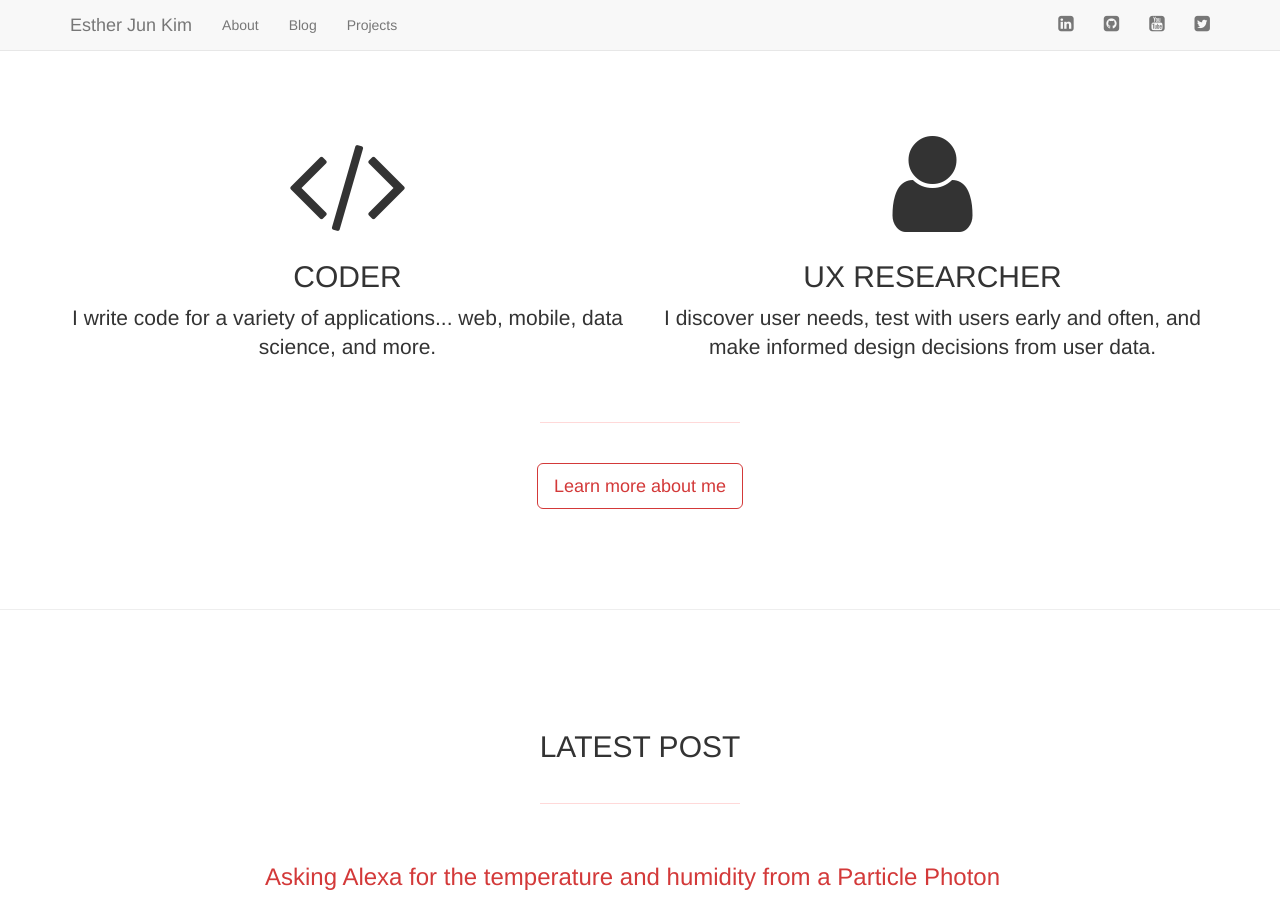
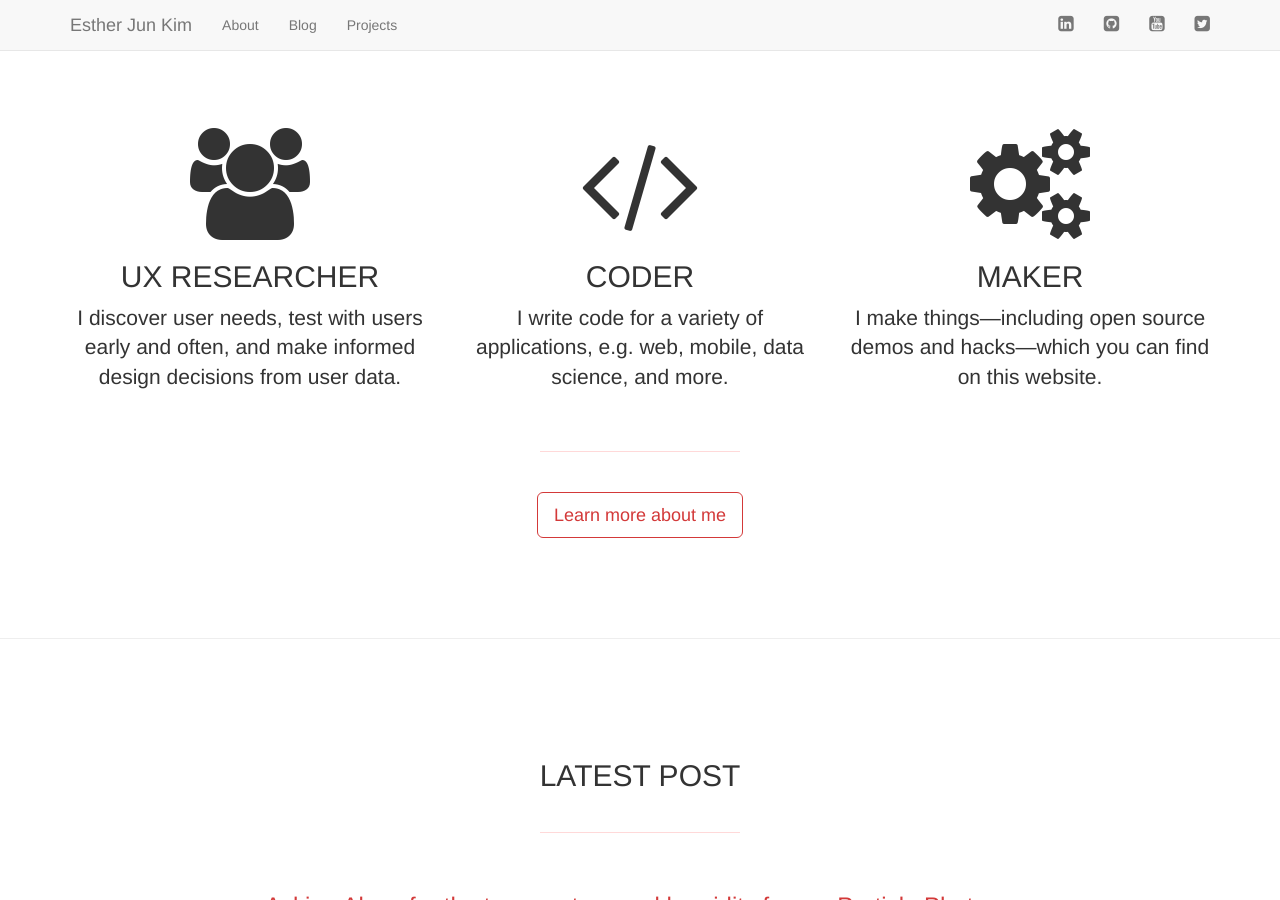
Before and after one commit to estherjk/estherjk.github.io, a Jekyll site: the page built from index.html, in a window 1280 px wide and 900 px high, scrolled down 408 px. Built offline with Jekyll 4.4.1, drawn with Linux system fonts in a browser that asks for light colours; nearby versions of some CDN libraries; some web fonts are replaced.

Commit message:
Update first site feature to UX researcher, coder, and maker

```diff
--- a/index.html
+++ b/index.html
@@ -27,20 +27,30 @@ js:
 <div class="site-feature text-center">
   <div class="container">
     <div class="row">
-      <div class="col-sm-6">
-        <i class="fa fa-code fa-8"></i>
-        <h2 class="normal text-uppercase">Coder</h2>
-        <p class="lead">
-          I write code for a variety of applications... web, mobile, data science, and more.
-        </p>
-      </div>
-      <div class="col-sm-6">
-        <i class="fa fa-user fa-8"></i>
+      <div class="col-sm-4">
+        <i class="fa fa-users fa-8"></i>
         <h2 class="normal text-uppercase">UX Researcher</h2>
         <p class="lead">
           I discover user needs, test with users early and often, and make informed design decisions from user data.
         </p>
       </div>
+
+      <div class="col-sm-4">
+        <i class="fa fa-code fa-8"></i>
+        <h2 class="normal text-uppercase">Coder</h2>
+        <p class="lead">
+          I write code for a variety of applications, e.g. web, mobile, data science, and more.
+        </p>
+      </div>
+
+      <div class="col-sm-4">
+        <i class="fa fa-cogs fa-8"></i>
+        <h2 class="normal text-uppercase">Maker</h2>
+        <p class="lead">
+          I make things&mdash;including open source demos and hacks&mdash;which you can find on this website.
+        </p>
+      </div>
+
     </div>
 
     <hr class="hr-short-pink">
```
